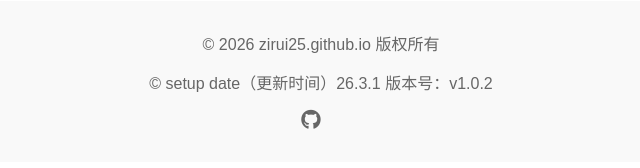
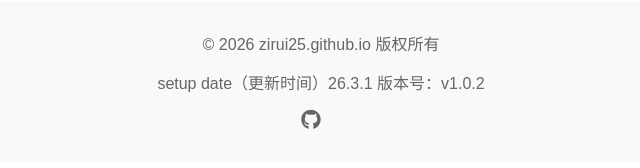
Before and after one commit to zirui25/zirui25.github.io, a plain HTML site: page index.html in a window 1280 px wide. Shown: the part 470-638 px from the top of the page, 319-959 px from the left. Drawn offline with Linux system fonts and the light colour scheme; files whose address does not match are found by name.

Commit message:
Fix HTML formatting and update footer content

```diff
--- a/index.html
+++ b/index.html
@@ -65,7 +65,7 @@
     <footer class="footer">
         <div class="container">
             <p>&copy; 2026 zirui25.github.io 版权所有</p>
-            <p>&copy; setup date（更新时间）26.3.1  版本号：v1.0.2</p>
+            <p> setup date（更新时间）26.3.1  版本号：v1.0.2</p>
             <div class="social-links">
                 <a href="https://github.com/zirui25"><i class="fab fa-github"></i></a>
                 <a href="#"><i class="fab fa-wechat"></i></a>
```
